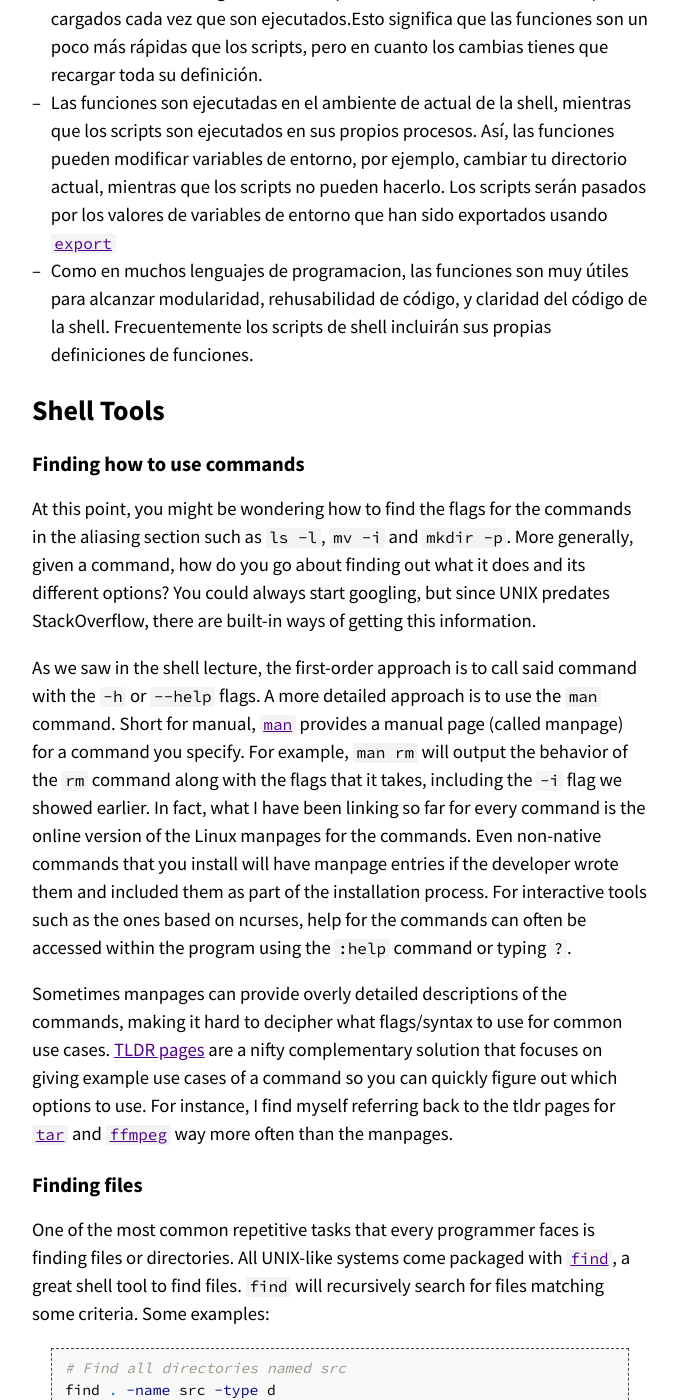
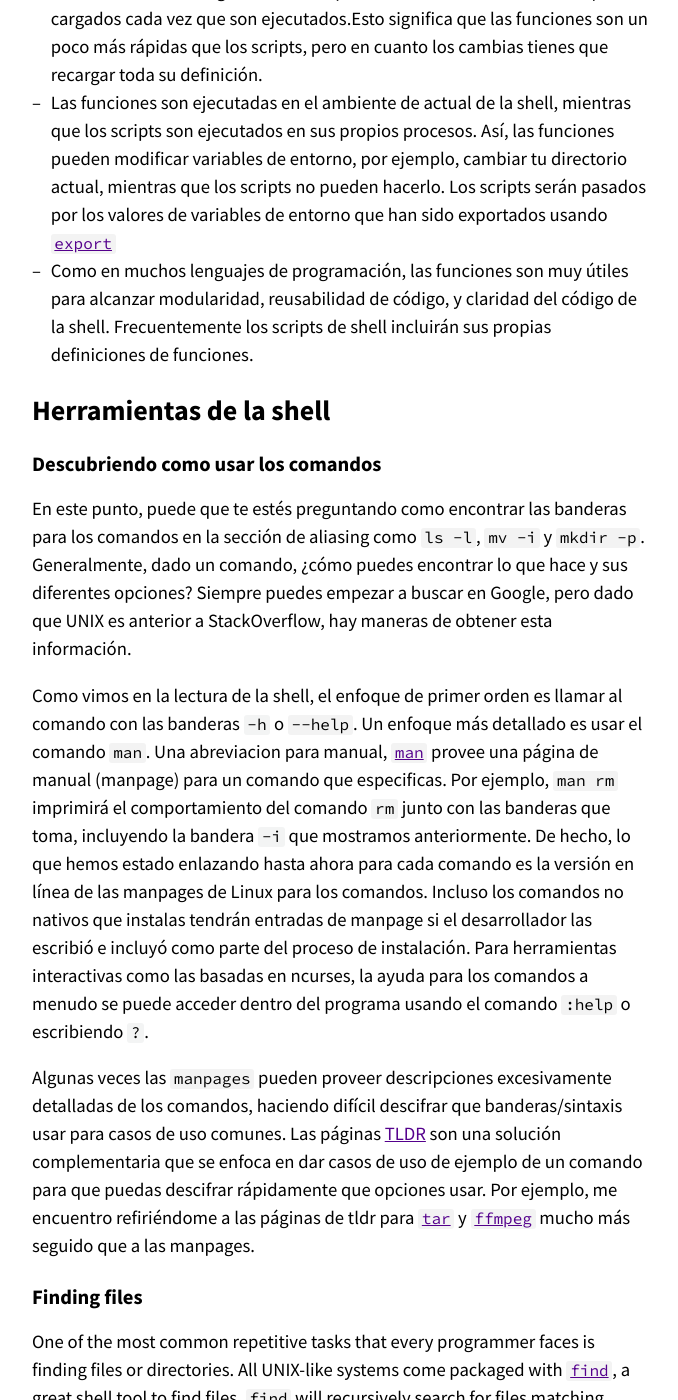
Before and after one commit to missing-semester-esp/missing-semester-esp.github.io, a Jekyll site: the page built from _2020/shell-tools-esp.md, in a window 1280 px wide and 1400 px high, scrolled down 6463 px. Shown: the whole window, without its empty margins (300-978 px from the left). Built offline with Jekyll 4.4.1, drawn with Linux system fonts in a browser that asks for light colours.

Commit message:
feat(l04-shell-tools): Traduccion de herramientas de la shell

```diff
--- a/_2020/shell-tools-esp.md
+++ b/_2020/shell-tools-esp.md
@@ -186,26 +186,24 @@ Algunas diferencias entre las funciones de la shell y los scripts que debes de t
 - Las funciones deben de ser en el mismo lenguaje que la shell, mientras que los scripts pueden ser escritos en cualquier lenguaje. Esto es porque las funciones son ejecutadas por la shell, mientras que los scripts son ejecutados por un intérprete. Por eso es importante que los scripts incluyan un shebang.
 - Las funciones son cargadas una vez que su definición es leída. Los scripts son cargados cada vez que son ejecutados.Esto significa que las funciones son un poco más rápidas que los scripts, pero en cuanto los cambias tienes que recargar toda su definición.
 - Las funciones son ejecutadas en el ambiente de actual de la shell, mientras que los scripts son ejecutados en sus propios procesos. Así, las funciones pueden modificar variables de entorno, por ejemplo, cambiar tu directorio actual, mientras que los scripts no pueden hacerlo. Los scripts serán pasados por los valores de variables de entorno que han sido exportados usando [`export`](https://www.man7.org/linux/man-pages/man1/export.1p.html)
-- Como en muchos lenguajes de programacion, las funciones son muy útiles para alcanzar modularidad, rehusabilidad de código, y claridad del código de la shell. Frecuentemente los scripts de shell incluirán sus propias definiciones de funciones.
+- Como en muchos lenguajes de programación, las funciones son muy útiles para alcanzar modularidad, reusabilidad de código, y claridad del código de la shell. Frecuentemente los scripts de shell incluirán sus propias definiciones de funciones.
 
-# Shell Tools
+# Herramientas de la shell
 
-## Finding how to use commands
+## Descubriendo como usar los comandos
 
-At this point, you might be wondering how to find the flags for the commands in the aliasing section such as `ls -l`, `mv -i` and `mkdir -p`.
-More generally, given a command, how do you go about finding out what it does and its different options?
-You could always start googling, but since UNIX predates StackOverflow, there are built-in ways of getting this information.
+En este punto, puede que te estés preguntando como encontrar las banderas para los comandos en la sección de aliasing como `ls -l`, `mv -i` y `mkdir -p`. Generalmente, dado un comando, ¿cómo puedes encontrar lo que hace y sus diferentes opciones? Siempre puedes empezar a buscar en Google, pero dado que UNIX es anterior a StackOverflow, hay maneras de obtener esta información.
 
-As we saw in the shell lecture, the first-order approach is to call said command with the `-h` or `--help` flags. A more detailed approach is to use the `man` command.
-Short for manual, [`man`](https://www.man7.org/linux/man-pages/man1/man.1.html) provides a manual page (called manpage) for a command you specify.
-For example, `man rm` will output the behavior of the `rm` command along with the flags that it takes, including the `-i` flag we showed earlier.
-In fact, what I have been linking so far for every command is the online version of the Linux manpages for the commands.
-Even non-native commands that you install will have manpage entries if the developer wrote them and included them as part of the installation process.
-For interactive tools such as the ones based on ncurses, help for the commands can often be accessed within the program using the `:help` command or typing `?`.
+Como vimos en la lectura de la shell, el enfoque de primer orden es llamar al comando con las banderas `-h` o `--help`. Un enfoque más detallado es usar el comando `man`.
+Una abreviacion para manual, [`man`](https://www.man7.org/linux/man-pages/man1/man.1.html) provee una página de manual (manpage) para un comando que especificas.
+Por ejemplo, `man rm` imprimirá el comportamiento del comando `rm` junto con las banderas que toma, incluyendo la bandera `-i` que mostramos anteriormente.
+De hecho, lo que hemos estado enlazando hasta ahora para cada comando es la versión en línea de las manpages de Linux para los comandos.
+Incluso los comandos no nativos que instalas tendrán entradas de manpage si el desarrollador las escribió e incluyó como parte del proceso de instalación.
+Para herramientas interactivas como las basadas en ncurses, la ayuda para los comandos a menudo se puede acceder dentro del programa usando el comando `:help` o escribiendo `?`.
 
-Sometimes manpages can provide overly detailed descriptions of the commands, making it hard to decipher what flags/syntax to use for common use cases.
-[TLDR pages](https://tldr.sh/) are a nifty complementary solution that focuses on giving example use cases of a command so you can quickly figure out which options to use.
-For instance, I find myself referring back to the tldr pages for [`tar`](https://tldr.ostera.io/tar) and [`ffmpeg`](https://tldr.ostera.io/ffmpeg) way more often than the manpages.
+Algunas veces las `manpages` pueden proveer descripciones excesivamente detalladas de los comandos, haciendo difícil descifrar que banderas/sintaxis usar para casos de uso comunes.
+Las páginas [TLDR](https://tldr.sh/) son una solución complementaria que se enfoca en dar casos de uso de ejemplo de un comando para que puedas descifrar rápidamente que opciones usar.
+Por ejemplo, me encuentro refiriéndome a las páginas de tldr para [`tar`](https://tldr.ostera.io/tar) y [`ffmpeg`](https://tldr.ostera.io/ffmpeg) mucho más seguido que a las manpages.
 
 
 ## Finding files
```
